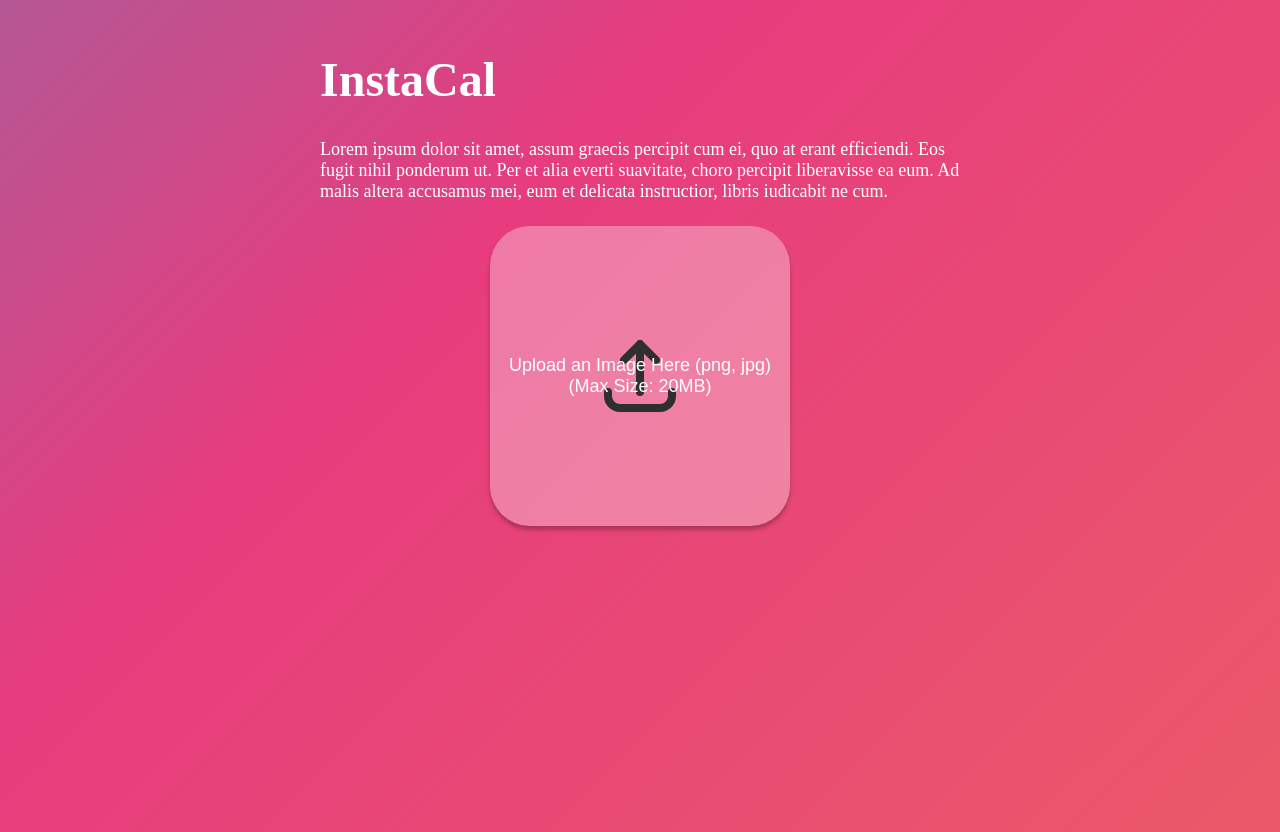
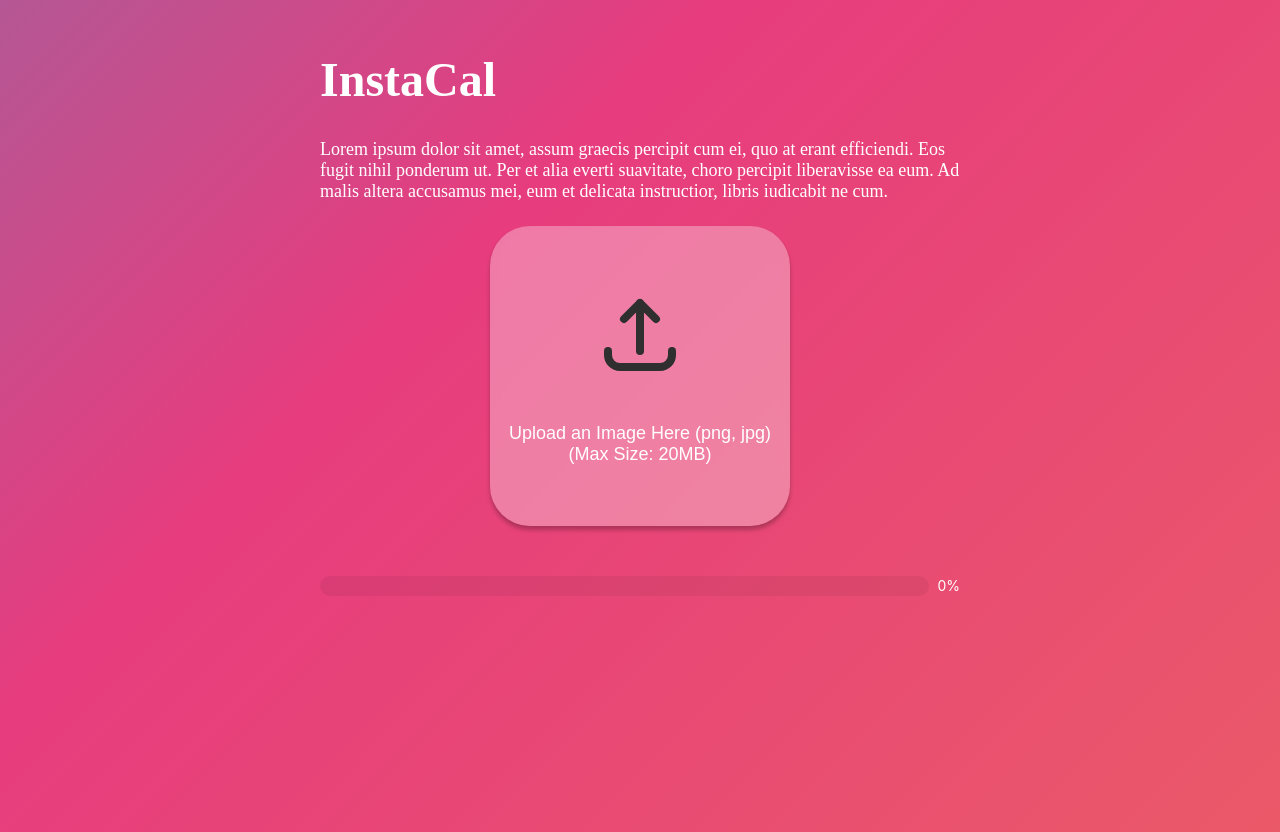
Before and after one commit to duanxianpi/InstalCal, a React (Create React App) app in the folder instacal/: page / in a window 1280 px wide. Built offline with nearby package versions, Linux system fonts and the light colour scheme; a web font is replaced by a local one.

Commit message:
progress bar

```diff
--- a/instacal/package.json
+++ b/instacal/package.json
@@ -6,6 +6,7 @@
     "@testing-library/jest-dom": "^5.16.5",
     "@testing-library/react": "^13.4.0",
     "@testing-library/user-event": "^13.5.0",
+    "antd": "^5.1.4",
     "react": "^18.2.0",
     "react-dom": "^18.2.0",
     "react-icons": "^4.7.1",
--- a/instacal/src/components/upload/upload.css
+++ b/instacal/src/components/upload/upload.css
@@ -1,6 +1,9 @@
 .Upload{
     display: flex;
     justify-content: center;
+    align-items: center;
+    flex-direction: column;
+
 }
 
 .Button{
@@ -37,13 +40,34 @@
     font-size: 18px;
     color: white;
     font-weight: normal;
+    margin-bottom: 50px;
 }
 
 .img{
-    width: 50vw;
+    width: 750px;
     z-index: 100px;
     border-radius: 40px;
     left : 25vw;
-    position: absolute;
+    margin-bottom: 50px;
+}
 
+.btn_ele{
+    height: 300px;
+    display: flex;
+    justify-content: center;
+    align-items: center;
+    flex-direction: column;
 }
+
+
+.upload_icon{
+    padding-bottom: 40px;
+}
+
+.progress_bar{
+    width: 50vw;
+}
+
+.ant-progress-text{
+    color:white !important;
+}
--- a/instacal/src/components/upload/upload.jsx
+++ b/instacal/src/components/upload/upload.jsx
@@ -1,7 +1,9 @@
 import React from 'react';
 import "./upload.css";
 import { ChangeEvent, useRef, useState } from 'react';
+import {axios} from 'react';
 import { HiOutlineUpload } from 'react-icons/hi';
+import { Progress } from 'antd';
 
 
 export default function Upload() {
@@ -10,12 +12,34 @@ export default function Upload() {
   const [file, setFile] = useState();
   const [fileURL, setFileURL] = useState();
   const [uploaded, setUploaded] = useState(false);
+  const [progress, setProgress] = useState(0);
+
 
   const inputRef = useRef(null);
 
   const handleUploadClick = () => {
     // 👇 We redirect the click event onto the hidden input element
     inputRef.current?.click();
+  };
+
+  const onUploadProgress = (progressEvent) => {
+    const { loaded, total } = progressEvent;
+    let percent = Math.floor((loaded * 100) / total);
+    if (percent < 100) {
+      setProgress(percent);
+    }
+  };
+
+  const uploadFile = (file) => {
+    const url = fileURL;
+    const formData = new FormData();
+    formData.append("file", file);
+    return axios.post(url, formData, {
+      headers: {
+        "Content-Type": "multipart/form-data",
+      },
+      onUploadProgress,
+    });
   };
 
   const handleFileChange = (e) => {
@@ -31,9 +55,9 @@ export default function Upload() {
   };
   return (
     <div className="Upload">
-      <button onClick={handleUploadClick} className="Button" style={{visibility:uploaded ? "hidden" : "visible"}}>
-      <HiOutlineUpload size={96} color="#2f2f2f"/>
-      <div style={{position:"absolute"}}>
+      <button onClick={handleUploadClick} className="Button" style={{visibility:uploaded ? "hidden" : "visible",display:uploaded ? "none" : "block"}}>
+      <div className="btn_ele">
+      <HiOutlineUpload size={96} className="upload_icon" color="#2f2f2f"/>
       Upload an Image Here (png, jpg)
       (Max Size: 20MB)
       </div>
@@ -47,7 +71,12 @@ export default function Upload() {
         ref={inputRef}
         onChange={handleFileChange}
         style={{ display: 'none' }}
+        accept="image/png, image/jpeg"
       />
+
+      <Progress percent={progress} strokeWidth = {20} className='progress_bar'/>
+
+
     </div>
 
   )
```
Also changed, not shown: 1 other file (tests, documents, lock files or other folders).
